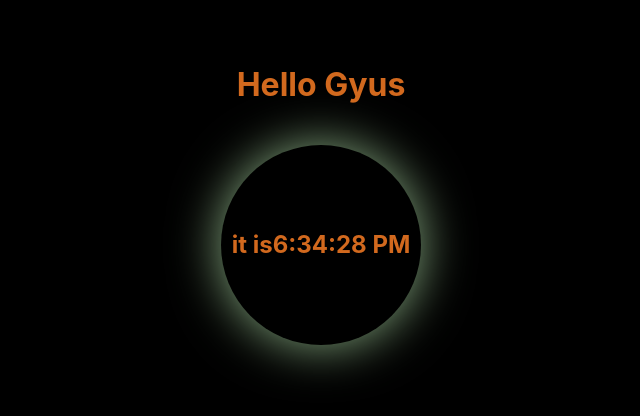
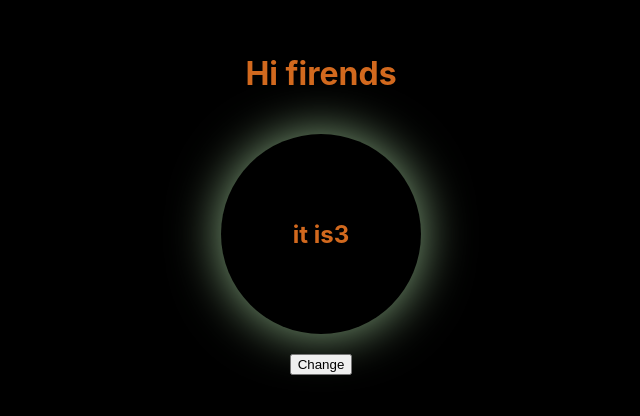
Before and after one commit to Malihashahi/react-first-project, a React (Create React App) app: page / in a window 1280 px wide. Shown: the part 196-612 px from the top of the page, without its empty margins (319-959 px from the left). Built offline with nearby package versions, Linux system fonts and the light colour scheme.

Commit message:
react props and simple project

```diff
--- a/src/app2.js
+++ b/src/app2.js
@@ -7,11 +7,23 @@
 
 
 class App extends React.Component {
+  constructor(){
+   super();
+   this.state={
+    title :"Hi firends"
+   }
+  }
+handleSetTitle =()=>{
+  this.setState({
+    title: "welcome to my website"
+  })
+}
+
   render(){
     return(
     <div className='main'>
-    <Hello/>
-    <Timer />
+    <Hello title={this.state.title}/>
+    <Timer handleSetTitle={this.handleSetTitle}/>
 
   </div>
   )
--- a/src/hello.js
+++ b/src/hello.js
@@ -7,7 +7,7 @@
 class Hello extends React.Component{
   render(){
     return(
-      <h1>Hello Gyus</h1>
+      <h1>{this.props.title}</h1>
     )
   }
 
--- a/src/timer.js
+++ b/src/timer.js
@@ -9,14 +9,14 @@
   constructor(){
     super();
     this.state={
-      time : new Date().toLocaleTimeString()
+      time :10
     }
   }
 componentDidMount(){
-  console.log("componentDiMount");
+
    interval= setInterval(()=>{
     this.setState({
-      time:new Date().toLocaleTimeString()
+      time: this.state.time-1
     })
     },1000);
 }
@@ -24,18 +24,23 @@
   console.log("componentDidUpdate");
 }
 componentWillUnmount(){
-  console.log(this.state.time);
+ if (this.state.time == 0){
+ clearInterval(interval);
+ }
 
 }
   render(){
     console.log("componentDiMount");
     return(
+    <>
       <h2 className='timer'>it is
       {
         this.state.time
       }
 
     </h2>
+    <button onClick={this.props.handleSetTitle}>Change</button>
+    </>
     )
 
   }
```
